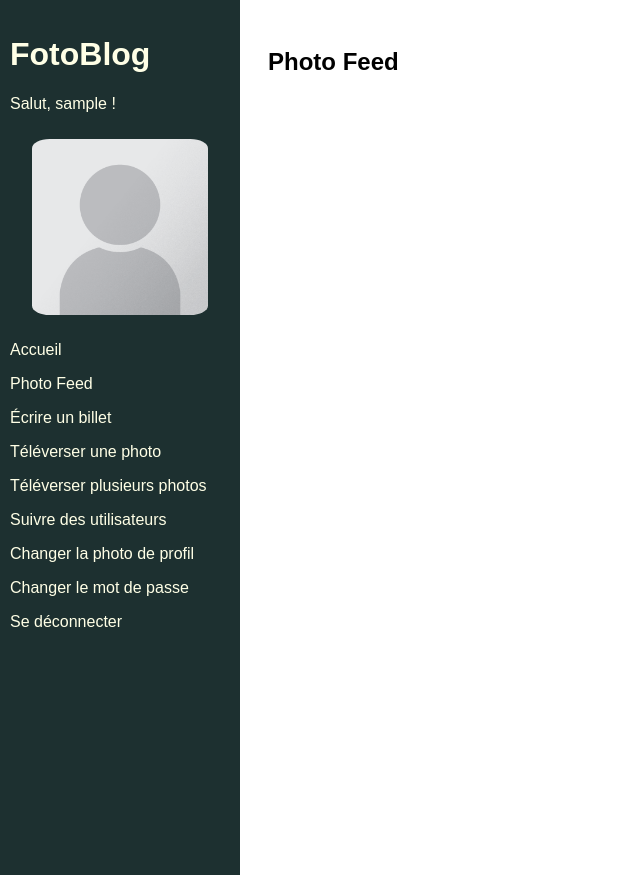
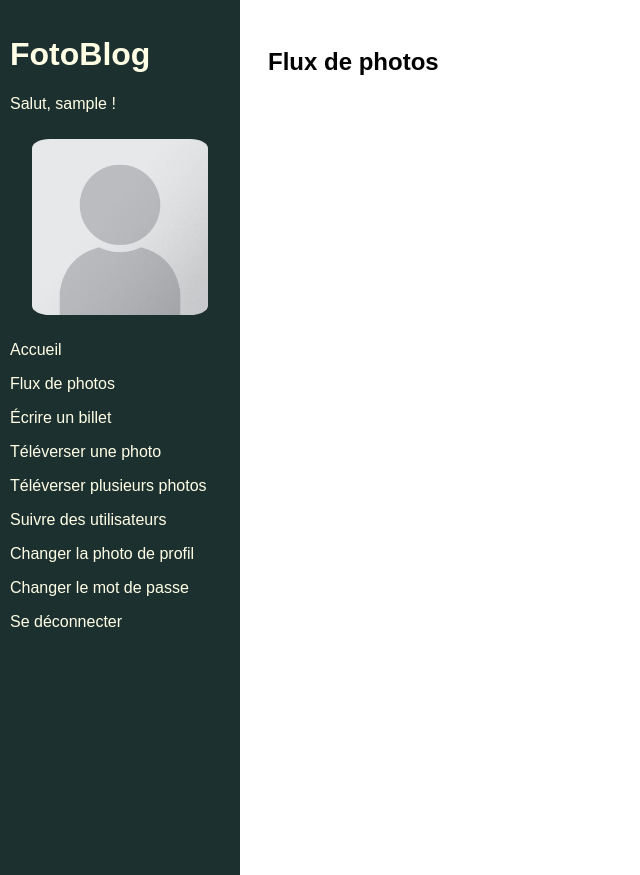
Before and after one commit to OpenClassrooms-Student-Center/7192426-Django-intermediaire, a Django app: page /photo-feed/ in a window 1280 px wide. Shown: the whole page, without its empty margins (0-640 px from the left). Run offline with Django 3.2, Linux system fonts and the light colour scheme; the visitor is signed in with stand-in values (Sample User, id 1); data comes from the database, SQL or seed files in the repository; data that the repository does not hold is empty; parts of the project's set-up code (start-up, migrations or seed data) failed here and were passed over.

Commit message:
P4C2S5: French translation

```diff
--- a/blog/templates/blog/photo_feed.html
+++ b/blog/templates/blog/photo_feed.html
@@ -1,6 +1,6 @@
 {% extends 'base.html' %}
 {% block content %}
-    <h2>Photo Feed</h2>
+    <h2>Flux de photos</h2>
     <div class="grid-container">
         {% for photo in photos %}
             {% include 'blog/partials/photo_snippet.html' %}
--- a/templates/base.html
+++ b/templates/base.html
@@ -15,7 +15,7 @@
                     <img class="avatar" src="{% static 'images/default_profile.png'%}">
                 {% endif %}
                 <p><a href="{% url 'home' %}">Accueil</a></p>
-                <p><a href="{% url 'photo_feed' %}">Photo Feed</a></p>
+                <p><a href="{% url 'photo_feed' %}">Flux de photos</a></p>
                 {% if perms.blog.add_blog %}
                     <p><a href="{% url 'blog_create' %}">Écrire un billet</a></p>
                 {% endif %}
```
